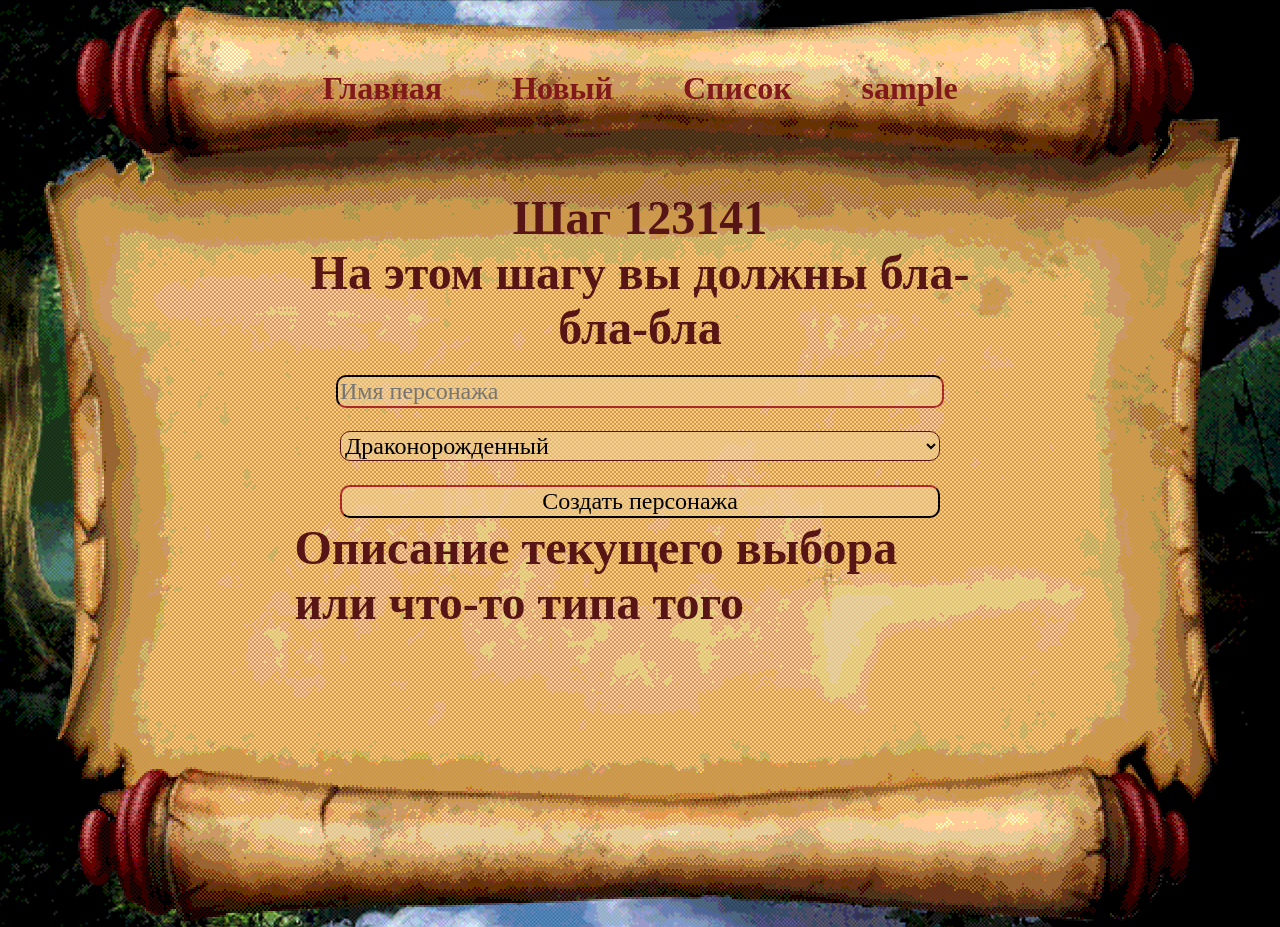
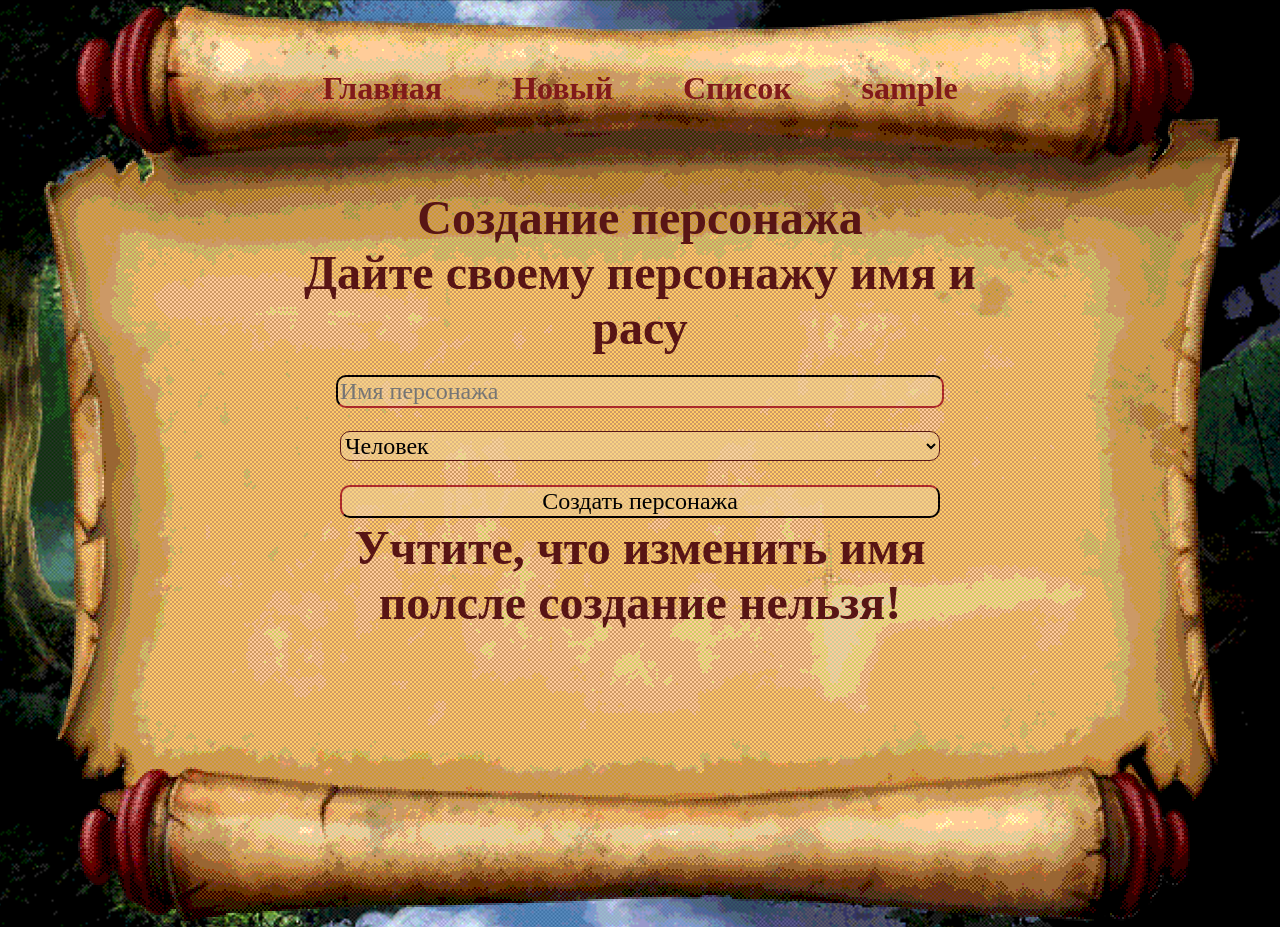
Before and after one commit to AlexDevenport/DMD-site, a Django app: page /form/ in a window 1280 px wide. Run offline with Django 3.2, Linux system fonts and the light colour scheme; the visitor is signed in with stand-in values (Sample User, id 1); some web fonts are replaced.

Commit message:
Second edit html

```diff
--- a/django_root/pages/templates/pages/char_list.html
+++ b/django_root/pages/templates/pages/char_list.html
@@ -5,7 +5,7 @@
 {% block content %}
 <div style="text-align: center;">
 </div>
-<div class="scrolling-container" style="text-align: center;">
+<div class="scrolling-container" style="display: grid; align-items: center; max-height: 560px; overflow-y: scroll; align-self: center; justify-self: center; width: 1000px;">
     {% if characters %}
         {% for character in characters %}
             {% include 'pages/char_list_elem.html' with character=character %}
--- a/django_root/pages/templates/pages/form.html
+++ b/django_root/pages/templates/pages/form.html
@@ -5,11 +5,11 @@
 {% block content %}
 
 <div style="text-align: center;">
-    <a>Шаг 123141</a>
+    <a>Создание персонажа</a>
 </div>
 
 <div style="text-align: center;">
-    <a>На этом шагу вы должны бла-бла-бла</a>
+    <a>Дайте своему персонажу имя и расу</a>
 </div>
 
 <div class="things">
@@ -19,6 +19,9 @@
             <div style="text-align: center;">
                 <input type="text" id="name" name="name" placeholder="Имя персонажа"><br>
                 <select name="race">
+                    <option value="Человек">Человек</option>
+                    <option value="Полу-эльф">Полу-эльф</option>
+                    <option value="Полу-орк">Полу-орк</option>
                     <option value="Драконорожденный">Драконорожденный</option>
                     <option value="Эльф">Эльф</option>
                     <option value="Дварф">Дварф</option>
@@ -50,8 +53,8 @@
         <a href="{% url 'register' %}">Зарегистрироваться</a>
     {% endif %}
 </div>
-<div>
-    <a>Описание текущего выбора или что-то типа того</a>
+<div style="text-align: center;">
+    <a>Учтите, что изменить имя полсле создание нельзя!</a>
 </div>
 
 <!-- Подключаем внешний JavaScript-файл -->
--- a/django_root/pages/templates/pages/sheet.html
+++ b/django_root/pages/templates/pages/sheet.html
@@ -6,7 +6,8 @@
 <div class="char-sheet">
     <form action="" method="post" class="char-sheet-element" enctype="multipart/form-data">
         {% csrf_token %}
-        <table class="scrolling-container">
+        <table class=""
+            style="display: grid; align-items: center; max-height: 560px; overflow-y: scroll; align-self: center; justify-self: center; width: auto;">
 
             <!-- Имя и уровень -->
             <tr>
```
Also changed, not shown: django_root/pages/static/pages/images/3c3b323f038c4b4887494638d70c0be0.png (added).
